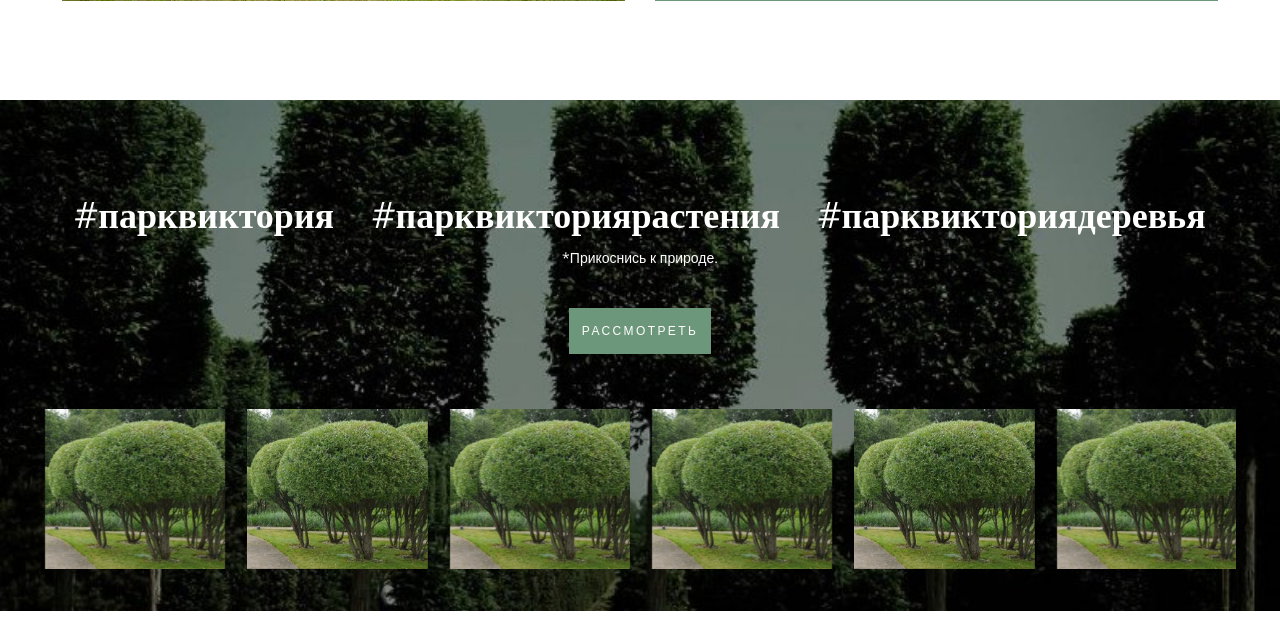
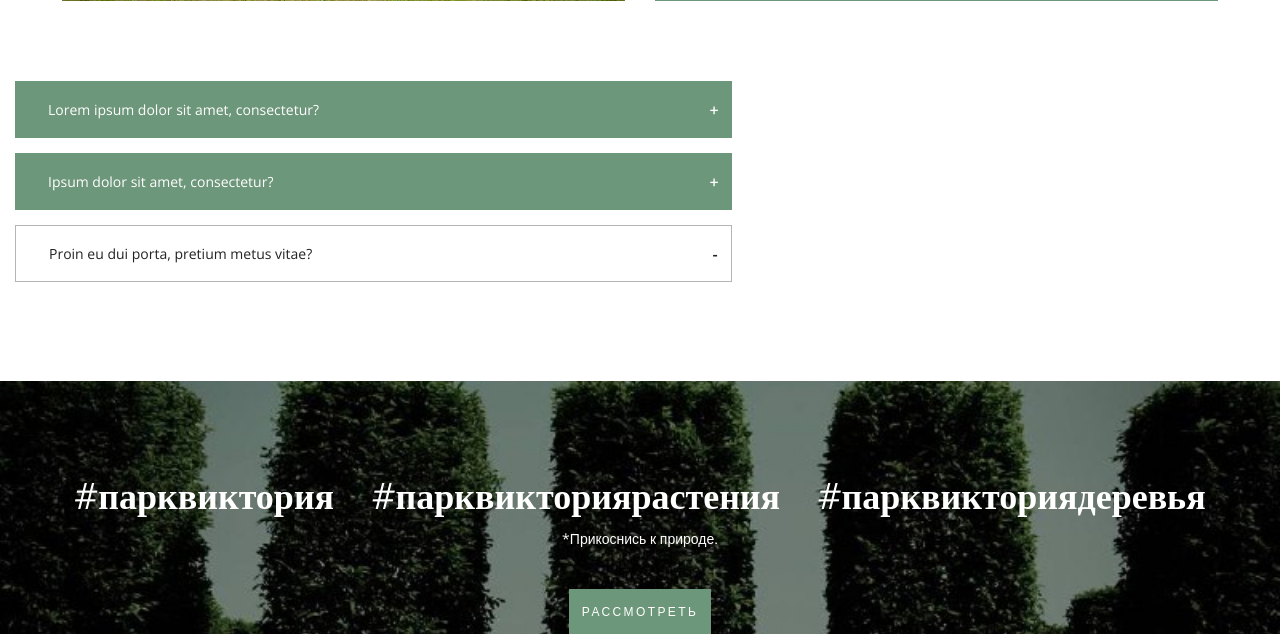
Before and after one commit to Dim-Nike/park_Victoria, a Django app: page /index/ in a window 1280 px wide. Shown: the part 3691-4325 px from the top of the page. Run offline with Django 4.2, Linux system fonts and the light colour scheme; data comes from the database, SQL or seed files in the repository; some libraries are stand-ins or nearby versions.

Commit message:
[UPD] => main_photo_index

```diff
--- a/park_Victoria/main/static/main/css/main_styles.css
+++ b/park_Victoria/main/static/main/css/main_styles.css
@@ -1177,6 +1177,107 @@ section
 	margin-top: 36px;
 }
 
+.faq
+{
+
+}
+.faq_content
+{
+
+}
+.accordions
+{
+	margin-top: 80px;
+}
+.accordion_container
+{
+	margin-bottom: 15px;
+}
+.accordion
+{
+	height: 57px;
+	width: 100%;
+	background: #6d977a;
+	padding-left: 33px;
+	cursor: pointer;
+	color: #FFFFFF;
+	font-size: 14px;
+	font-weight: 400;
+	-webkit-transition: all 200ms ease;
+	-moz-transition: all 200ms ease;
+	-ms-transition: all 200ms ease;
+	-o-transition: all 200ms ease;
+	transition: all 200ms ease;
+}
+.accordion div
+{
+	max-width: 90%;
+	overflow: hidden;
+	white-space: nowrap;
+}
+.accordion.active
+{
+	background: #FFFFFF;
+	border: solid 1px #b5b5b5;
+	color: #232323;
+}
+.accordion:active
+{
+	background: #fffbfa !important;
+}
+.accordion::after
+{
+	display: -webkit-box;
+	display: -moz-box;
+	display: -ms-flexbox;
+	display: -webkit-flex;
+	display: flex;
+	flex-direction: column;
+	justify-content: center;
+	align-items: center;
+	position: absolute;
+	top: 0;
+	right: 13px;
+	height: 100%;
+	content: '+';
+	font-size: 16px;
+	color: #FFFFFF;
+	font-weight: 600;
+	-webkit-transition: all 200ms ease;
+	-moz-transition: all 200ms ease;
+	-ms-transition: all 200ms ease;
+	-o-transition: all 200ms ease;
+	transition: all 200ms ease;
+}
+.accordion.active::after
+{
+	color: #232323;
+	content: '-';
+}
+.accordion:hover
+{
+	background: #b5b5b5;
+}
+.accordion_panel
+{
+	padding-right: 8px;
+	max-height: 0px;
+	overflow: hidden;
+	-webkit-transition: all 500ms ease;
+	-moz-transition: all 500ms ease;
+	-ms-transition: all 500ms ease;
+	-o-transition: all 500ms ease;
+	transition: all 500ms ease;
+}
+.accordion_panel p
+{
+	padding-top: 28px;
+}
+.accordion_panel p:last-child
+{
+	margin-bottom: 0;
+}
+
 /*********************************
 9. Gallery
 *********************************/
--- a/park_Victoria/main/templates/main/index.html
+++ b/park_Victoria/main/templates/main/index.html
@@ -324,6 +322,37 @@
 			</div>
 	{% endfor %}
 
+	<div class="col-lg-7">
+		<div class="faq">
+			<div class="contact_title"></div>
+			<div class="faq_content">
+				<div class="accordions">
+
+					<div class="accordion_container">
+						<div class="accordion d-flex flex-row align-items-center"><div>Lorem ipsum dolor sit amet, consectetur?</div></div>
+						<div class="accordion_panel">
+							<p>Lorem ipsum dolor sit amet, consectetur adipiscing elit. Nulla quis quam ipsum. Pellentesque consequat tellus non tortor tempus, id egestas elit iaculis. Proin eu dui porta, pretium metus vitae, pharetra odio. Sed ac mi commodo, pellentesque erat eget, accumsan justo.</p>
+						</div>
+					</div>
+
+					<div class="accordion_container">
+						<div class="accordion d-flex flex-row align-items-center"><div>Ipsum dolor sit amet, consectetur?</div></div>
+						<div class="accordion_panel">
+							<p>Lorem ipsum dolor sit amet, consectetur adipiscing elit. Nulla quis quam ipsum. Pellentesque consequat tellus non tortor tempus, id egestas elit iaculis. Proin eu dui porta, pretium metus vitae, pharetra odio. Sed ac mi commodo, pellentesque erat eget, accumsan justo.</p>
+						</div>
+					</div>
+
+					<div class="accordion_container">
+						<div class="accordion d-flex flex-row align-items-center active"><div>Proin eu dui porta, pretium metus vitae?</div></div>
+						<div class="accordion_panel">
+							<p>Lorem ipsum dolor sit amet, consectetur adipiscing elit. Nulla quis quam ipsum. Pellentesque consequat tellus non tortor tempus, id egestas elit iaculis. Proin eu dui porta, pretium metus vitae, pharetra odio. Sed ac mi commodo, pellentesque erat eget, accumsan justo.</p>
+						</div>
+					</div>
+				</div>
+			</div>
+		</div>
+	</div>
+
 	<!-- Gallery -->
 
 	<div class="gallery">
```
Also changed, not shown: other parts of park_Victoria/main/templates/main/index.html (+11 -13 lines), park_Victoria/main/static/main/css/contact.css (+102 -0 lines).
